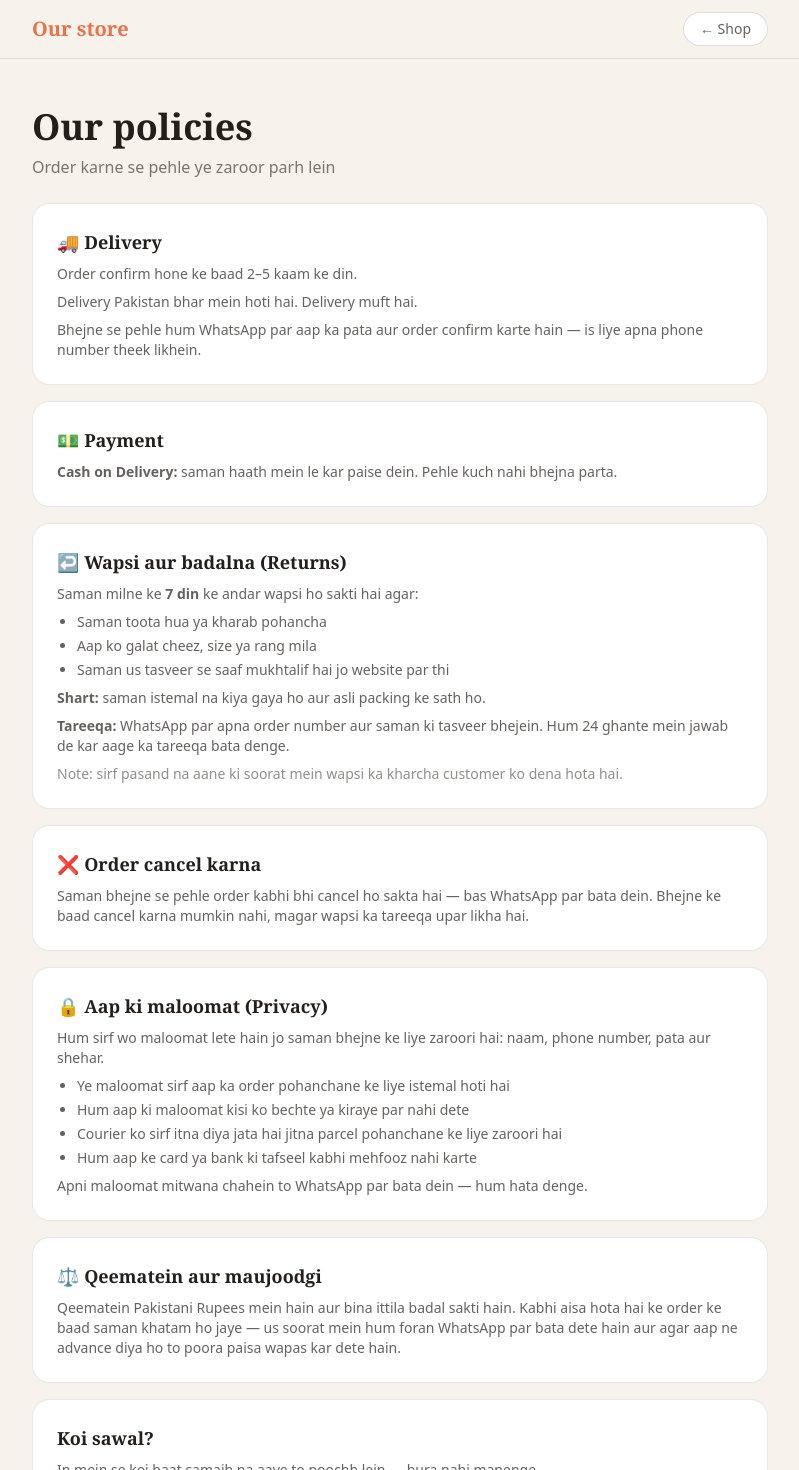
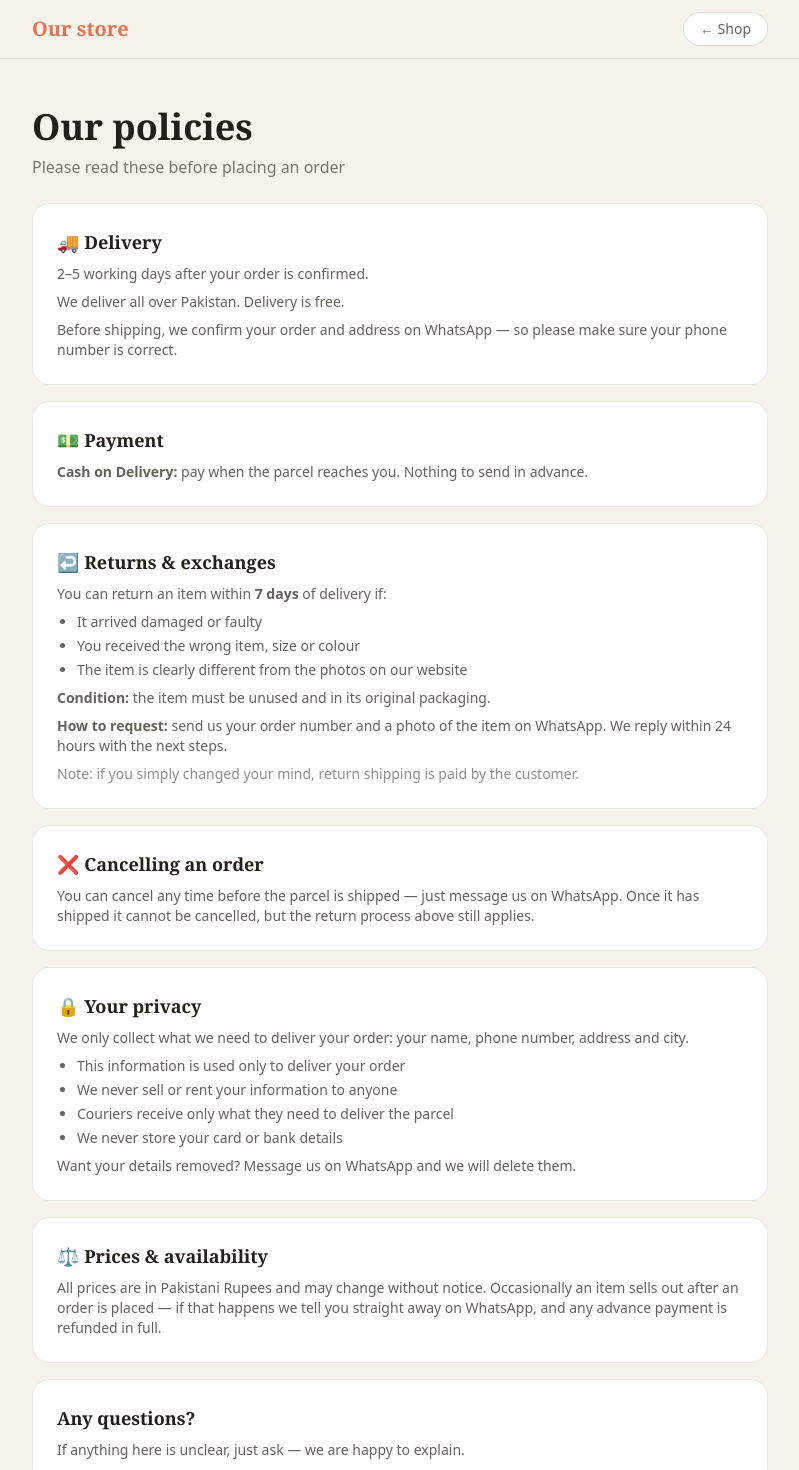
Before and after one commit to khalilkhan-dev-prog/KWstore, a Next.js app: page /policies in a window 1280 px wide. Shown: the top 1470 px of the page, without its empty margins (240-1039 px from the left). Built offline with nearby package versions, Linux system fonts and the light colour scheme; no server answers; the database is empty.

Commit message:
All customer text in English

```diff
--- a/src/app/about/page.tsx
+++ b/src/app/about/page.tsx
@@ -13,21 +13,21 @@ export default async function About() {
 
   return (
     <PageShell storeName={name} whatsapp={wa} title={`About ${name}`}
-      subtitle="Pakistan bhar mein cash on delivery">
+      subtitle="Cash on delivery, all over Pakistan">
       <Card>
         {about ? (
           about.split("\n").filter(Boolean).map((p, i) => <p key={i}>{p}</p>)
         ) : (
           <>
             <p>
-              {name} ek online store hai jo Pakistan bhar mein trending fashion aur gadgets
-              pohanchata hai. Hum har product khud check karte hain taake aap tak sirf wohi
-              cheez pohanche jo hum khud istemal karna pasand karein.
+              {name} is an online store bringing trending fashion and gadgets to customers
+              across Pakistan. We check every product ourselves, so the only things we list
+              are the ones we would happily use at home.
             </p>
             <p>
-              Order karna aasan hai — koi account banane ki zaroorat nahi. Bas apna naam, phone
-              aur pata likhein. Hum WhatsApp par confirm karte hain, phir saman bhejte hain.
-              Paisay aap saman haath mein le kar dete hain.
+              Ordering is simple — no account needed. Just enter your name, phone number and
+              address. We confirm your order on WhatsApp, then ship it. You pay only when the
+              parcel reaches your hands.
             </p>
           </>
         )}
@@ -35,23 +35,23 @@ export default async function About() {
 
       <div className="grid gap-4 sm:grid-cols-3">
         <Card title="🚚 Delivery">
-          <p className="text-sm">{s.delivery_time || "2–5 kaam ke din, Pakistan bhar mein"}</p>
+          <p className="text-sm">{s.delivery_time || "2–5 working days, nationwide"}</p>
         </Card>
         <Card title="💵 Cash on Delivery">
-          <p className="text-sm">Saman dekh kar paise dein. Pehle kuch nahi bhejna parta.</p>
+          <p className="text-sm">Inspect your parcel, then pay. Nothing to send in advance.</p>
         </Card>
-        <Card title="↩️ Wapsi">
-          <p className="text-sm">{s.return_days || "7"} din ke andar — agar saman kharab ya galat ho.</p>
+        <Card title="↩️ Returns">
+          <p className="text-sm">Within {s.return_days || "7"} days if the item is damaged or not what you ordered.</p>
         </Card>
       </div>
 
-      <Card title="Rabta">
+      <Card title="Get in touch">
         <p className="text-sm">
-          Koi sawal ho to WhatsApp par paighaam bhejein — hum aksar 1 ghante mein jawab dete hain.
+          Have a question? Message us on WhatsApp — we usually reply within an hour.
         </p>
         {wa && (
           <a href={`https://wa.me/${wa}`} target="_blank" rel="noopener noreferrer"
-            className="btn-primary mt-3 inline-block !py-2 text-sm">💬 WhatsApp par baat karein</a>
+            className="btn-primary mt-3 inline-block !py-2 text-sm">💬 Chat on WhatsApp</a>
         )}
       </Card>
     </PageShell>
--- a/src/app/policies/page.tsx
+++ b/src/app/policies/page.tsx
@@ -14,91 +14,91 @@ export default async function Policies() {
 
   return (
     <PageShell storeName={name} whatsapp={wa} title="Our policies"
-      subtitle="Order karne se pehle ye zaroor parh lein">
+      subtitle="Please read these before placing an order">
 
       <Card title="🚚 Delivery">
-        <p className="text-sm">{s.delivery_time || "Order confirm hone ke baad 2–5 kaam ke din."}</p>
+        <p className="text-sm">{s.delivery_time || "2–5 working days after your order is confirmed."}</p>
         <p className="text-sm">
-          Delivery Pakistan bhar mein hoti hai.{" "}
+          We deliver all over Pakistan.{" "}
           {fee > 0
-            ? `Delivery ka kharcha PKR ${fee.toLocaleString("en-PK")} hai.`
-            : "Delivery muft hai."}
+            ? `Delivery charges are PKR ${fee.toLocaleString("en-PK")}.`
+            : "Delivery is free."}
         </p>
         <p className="text-sm">
-          Bhejne se pehle hum WhatsApp par aap ka pata aur order confirm karte hain — is liye
-          apna phone number theek likhein.
+          Before shipping, we confirm your order and address on WhatsApp — so please make sure
+          your phone number is correct.
         </p>
       </Card>
 
       <Card title="💵 Payment">
         <p className="text-sm">
-          <b>Cash on Delivery:</b> saman haath mein le kar paise dein. Pehle kuch nahi bhejna parta.
+          <b>Cash on Delivery:</b> pay when the parcel reaches you. Nothing to send in advance.
         </p>
         {(s.pay_jazzcash || s.pay_easypaisa || s.pay_bank_number) && (
           <p className="text-sm">
-            <b>Advance payment:</b> JazzCash, Easypaisa ya bank transfer bhi qubool hai. Aise mein
-            payment ka screenshot WhatsApp par bhej dein.
+            <b>Advance payment:</b> we also accept JazzCash, Easypaisa and bank transfer. If you
+            pay in advance, please send us the payment screenshot on WhatsApp.
           </p>
         )}
       </Card>
 
-      <Card title="↩️ Wapsi aur badalna (Returns)">
+      <Card title="↩️ Returns &amp; exchanges">
         <p className="text-sm">
-          Saman milne ke <b>{days} din</b> ke andar wapsi ho sakti hai agar:
+          You can return an item within <b>{days} days</b> of delivery if:
         </p>
         <ul className="list-disc space-y-1 pl-5 text-sm">
-          <li>Saman toota hua ya kharab pohancha</li>
-          <li>Aap ko galat cheez, size ya rang mila</li>
-          <li>Saman us tasveer se saaf mukhtalif hai jo website par thi</li>
+          <li>It arrived damaged or faulty</li>
+          <li>You received the wrong item, size or colour</li>
+          <li>The item is clearly different from the photos on our website</li>
         </ul>
         <p className="mt-2 text-sm">
-          <b>Shart:</b> saman istemal na kiya gaya ho aur asli packing ke sath ho.
+          <b>Condition:</b> the item must be unused and in its original packaging.
         </p>
         <p className="text-sm">
-          <b>Tareeqa:</b> WhatsApp par apna order number aur saman ki tasveer bhejein. Hum 24 ghante
-          mein jawab de kar aage ka tareeqa bata denge.
+          <b>How to request:</b> send us your order number and a photo of the item on WhatsApp.
+          We reply within 24 hours with the next steps.
         </p>
         <p className="text-sm text-ink/50">
-          Note: sirf pasand na aane ki soorat mein wapsi ka kharcha customer ko dena hota hai.
+          Note: if you simply changed your mind, return shipping is paid by the customer.
         </p>
       </Card>
 
-      <Card title="❌ Order cancel karna">
+      <Card title="❌ Cancelling an order">
         <p className="text-sm">
-          Saman bhejne se pehle order kabhi bhi cancel ho sakta hai — bas WhatsApp par bata dein.
-          Bhejne ke baad cancel karna mumkin nahi, magar wapsi ka tareeqa upar likha hai.
+          You can cancel any time before the parcel is shipped — just message us on WhatsApp.
+          Once it has shipped it cannot be cancelled, but the return process above still applies.
         </p>
       </Card>
 
-      <Card title="🔒 Aap ki maloomat (Privacy)">
+      <Card title="🔒 Your privacy">
         <p className="text-sm">
-          Hum sirf wo maloomat lete hain jo saman bhejne ke liye zaroori hai: naam, phone number,
-          pata aur shehar.
+          We only collect what we need to deliver your order: your name, phone number, address
+          and city.
         </p>
         <ul className="list-disc space-y-1 pl-5 text-sm">
-          <li>Ye maloomat sirf aap ka order pohanchane ke liye istemal hoti hai</li>
-          <li>Hum aap ki maloomat kisi ko bechte ya kiraye par nahi dete</li>
-          <li>Courier ko sirf itna diya jata hai jitna parcel pohanchane ke liye zaroori hai</li>
-          <li>Hum aap ke card ya bank ki tafseel kabhi mehfooz nahi karte</li>
+          <li>This information is used only to deliver your order</li>
+          <li>We never sell or rent your information to anyone</li>
+          <li>Couriers receive only what they need to deliver the parcel</li>
+          <li>We never store your card or bank details</li>
         </ul>
         <p className="mt-2 text-sm">
-          Apni maloomat mitwana chahein to WhatsApp par bata dein — hum hata denge.
+          Want your details removed? Message us on WhatsApp and we will delete them.
         </p>
       </Card>
 
-      <Card title="⚖️ Qeematein aur maujoodgi">
+      <Card title="⚖️ Prices &amp; availability">
         <p className="text-sm">
-          Qeematein Pakistani Rupees mein hain aur bina ittila badal sakti hain. Kabhi aisa hota hai
-          ke order ke baad saman khatam ho jaye — us soorat mein hum foran WhatsApp par bata dete
-          hain aur agar aap ne advance diya ho to poora paisa wapas kar dete hain.
+          All prices are in Pakistani Rupees and may change without notice. Occasionally an item
+          sells out after an order is placed — if that happens we tell you straight away on
+          WhatsApp, and any advance payment is refunded in full.
         </p>
       </Card>
 
-      <Card title="Koi sawal?">
-        <p className="text-sm">In mein se koi baat samajh na aaye to poochh lein — bura nahi manenge.</p>
+      <Card title="Any questions?">
+        <p className="text-sm">If anything here is unclear, just ask — we are happy to explain.</p>
         {wa && (
           <a href={`https://wa.me/${wa}`} target="_blank" rel="noopener noreferrer"
-            className="btn-primary mt-3 inline-block !py-2 text-sm">💬 WhatsApp par poochhein</a>
+            className="btn-primary mt-3 inline-block !py-2 text-sm">💬 Ask on WhatsApp</a>
         )}
       </Card>
     </PageShell>
--- a/src/components/Badges.tsx
+++ b/src/components/Badges.tsx
@@ -65,7 +65,7 @@ export function InfoBadges({ p, size = "sm" }: { p: BadgeSource; size?: "sm" | "
             <span className="absolute inline-flex h-full w-full animate-ping rounded-full bg-glow opacity-70" />
             <span className="relative inline-flex h-1.5 w-1.5 rounded-full bg-glow" />
           </span>
-          Sirf {stock} baaki
+          Only {stock} left
         </span>
       )}
     </div>
--- a/src/components/CartClient.tsx
+++ b/src/components/CartClient.tsx
@@ -40,7 +40,7 @@ export default function CartClient({
   const set = (k: string, v: string) => setF({ ...f, [k]: v });
 
   const methods = [
-    { id: "cod" as const, label: "Cash on Delivery", hint: "Saman haath mein le kar paise dein", show: true },
+    { id: "cod" as const, label: "Cash on Delivery", hint: "Pay cash when your parcel arrives", show: true },
     { id: "jazzcash" as const, label: "JazzCash", hint: pay.jazzcash, show: !!pay.jazzcash },
     { id: "easypaisa" as const, label: "Easypaisa", hint: pay.easypaisa, show: !!pay.easypaisa },
     { id: "bank" as const, label: "Bank transfer", hint: [pay.bank_title, pay.bank_number].filter(Boolean).join(" · "), show: !!pay.bank_number },
@@ -72,7 +72,7 @@ export default function CartClient({
       });
       const data = await res.json().catch(() => ({}));
       if (!res.ok) {
-        setErr(data.error ?? "Order nahi ja saka. Dobara koshish karein.");
+        setErr(data.error ?? "Could not place the order. Please try again.");
         if (data.fieldErrors) {
           const fe: Record<string, string> = {};
           for (const [k, v] of Object.entries(data.fieldErrors)) fe[k] = (v as string[])[0];
@@ -98,7 +98,7 @@ export default function CartClient({
       clearCart();
       router.push(`/order/success?n=${data.order_number ?? ""}`);
     } catch {
-      setErr("Internet ka masla lagta hai. Dobara koshish karein.");
+      setErr("Connection problem. Please try again.");
       setBusy(false);
     }
   }
@@ -126,9 +126,9 @@ export default function CartClient({
         ) : lines.length === 0 ? (
           <div className="mt-6 rounded-xl2 border border-ink/10 bg-white p-8 text-center">
             <div className="text-4xl">🛒</div>
-            <p className="mt-3 font-semibold">Cart khali hai</p>
+            <p className="mt-3 font-semibold">Your cart is empty</p>
             <p className="mt-1 text-sm text-ink/55">Products dekh kar &quot;Cart mein daalein&quot; dabayein.</p>
-            <Link href="/" className="btn-primary mt-5 inline-block">Shopping shuru karein</Link>
+            <Link href="/" className="btn-primary mt-5 inline-block">Start shopping</Link>
           </div>
         ) : (
           <>
@@ -170,7 +170,7 @@ export default function CartClient({
 
             {/* ---- total ---- */}
             <div className="mt-4 rounded-xl2 border border-ink/10 bg-white p-4 text-sm">
-              <div className="flex justify-between"><span className="text-ink/60">Saman</span><span>{fmt(subtotal)}</span></div>
+              <div className="flex justify-between"><span className="text-ink/60">Subtotal</span><span>{fmt(subtotal)}</span></div>
               <div className="mt-1 flex justify-between">
                 <span className="text-ink/60">Delivery</span>
                 <span>{shippingFee > 0 ? fmt(shippingFee) : <span className="text-leaf">Muft</span>}</span>
@@ -235,13 +235,13 @@ export default function CartClient({
 
                 <div>
                   <label className="field-label">Koi baat batani ho? (optional)</label>
-                  <input className="field-input" value={f.notes} onChange={(e) => set("notes", e.target.value)} placeholder="Shaam ke baad call karein" />
+                  <input className="field-input" value={f.notes} onChange={(e) => set("notes", e.target.value)} placeholder="e.g. call after 5pm" />
                 </div>
 
                 {err && <div className="rounded-xl bg-glow/10 px-4 py-3 text-sm font-medium text-glowdark">{err}</div>}
 
                 <button type="submit" disabled={busy} className="btn-primary w-full disabled:opacity-60">
-                  {busy ? "Order ja raha hai…" : `Order karein — ${fmt(total)}`}
+                  {busy ? "Placing order…" : `Place order — ${fmt(total)}`}
                 </button>
                 <button type="button" onClick={() => setStep("cart")} className="btn-ghost w-full !py-2 text-sm">
                   ← Cart par wapas
```
Also changed, not shown: src/app/contact/page.tsx (+7 -7 lines), src/components/DbDown.tsx (+8 -8 lines).
